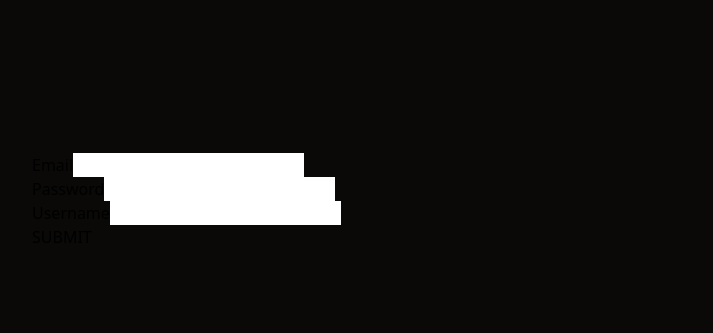
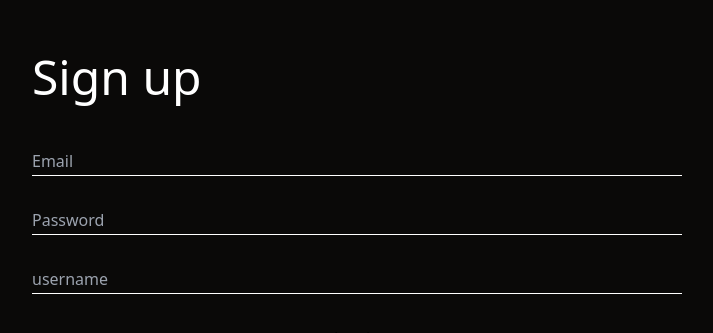
Before and after one commit to EmileKost/finance-app, a Next.js app: page /register in a window 1280 px wide. Shown: the part 199-532 px from the top of the page, without its empty margins (48-761 px from the left). Built offline with nearby package versions, Linux system fonts and the light colour scheme.

Commit message:
feat(user):styling forms

```diff
--- a/src/app/(auth)/register/page.tsx
+++ b/src/app/(auth)/register/page.tsx
@@ -2,7 +2,7 @@ import { RegisterForm } from "@/components/auth/RegisterForm";
 
 export default function Register() {
 	return (
-		<div>
+		<div className="w-full">
 			<RegisterForm />
 		</div>
 	);
--- a/src/components/auth/RegisterForm.tsx
+++ b/src/components/auth/RegisterForm.tsx
@@ -1,35 +1,55 @@
 import { signup } from "@/app/actions/authentication";
 
 export const RegisterForm = () => (
-	<div>
+	<div className="flex flex-col gap-12">
+		<h2 className="text-white-primary text-2xl md:text-5xl">Sign up</h2>
 		<form
 			method="GET"
-			action={signup}>
-			<div>
-				<label htmlFor="">Email</label>
+			action={signup}
+			className="max-w-[650px] flex flex-col gap-4 md:gap-8">
+			<div className="flex flex-col gap-1">
+				<label
+					htmlFor=""
+					className="sr-only">
+					Email
+				</label>
 				<input
 					type="text"
 					name="email"
 					id="email"
+					placeholder="Email"
+					className="border-b border-white-primary pb-0.5 bg-transparent"
 				/>
 			</div>
-			<div>
-				<label htmlFor="">Password</label>
+			<div className="flex flex-col gap-1">
+				<label
+					htmlFor=""
+					className="sr-only">
+					Password
+				</label>
 				<input
 					type="password"
 					name="password"
 					id="password"
+					placeholder="Password"
+					className="border-b border-white-primary pb-0.5 bg-transparent"
 				/>
 			</div>
-			<div>
-				<label htmlFor="">Username</label>
+			<div className="flex flex-col gap-1">
+				<label
+					htmlFor=""
+					className="sr-only">
+					Username
+				</label>
 				<input
 					type="text"
 					name="username"
-					id="text"
+					id="username"
+					placeholder="username"
+					className="border-b border-white-primary pb-0.5 bg-transparent"
 				/>
 			</div>
-			<button type="submit">SUBMIT</button>
+			<button type="submit">Log in</button>
 		</form>
 	</div>
 );
--- a/src/middleware.ts
+++ b/src/middleware.ts
@@ -17,5 +17,5 @@ export function middleware(req: NextRequest) {
 }
 
 export const config = {
-	matcher: ["/((?!login|register).*)"], // Matches all routes except /login and /register
+	matcher: ["/((?!login|register).*)"],
 };
```
